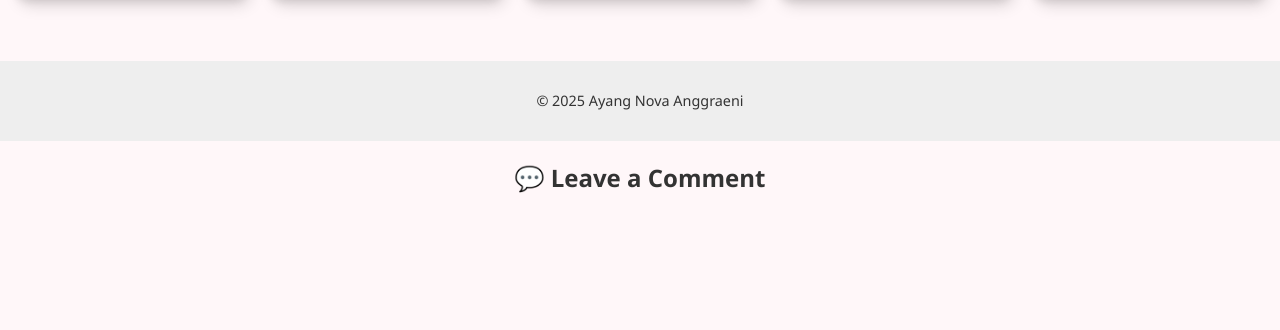
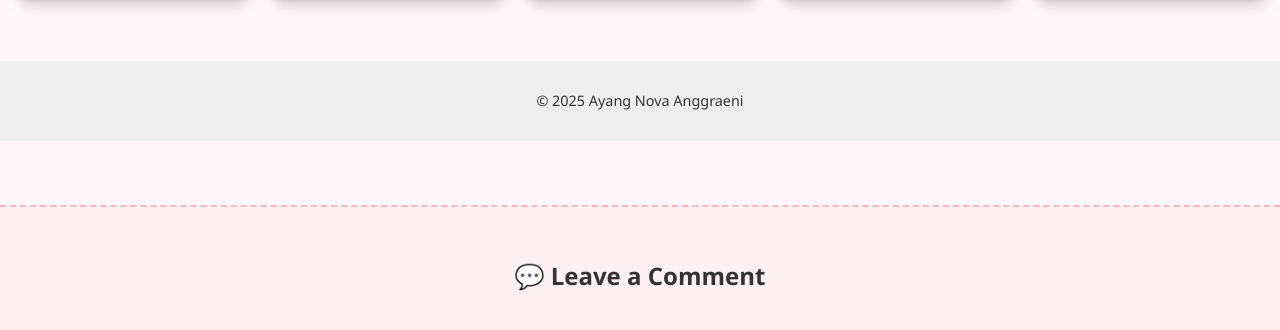
Before and after one commit to AyangNovaAnggraeni/https-ayangnovaanggraeni.github.io, a plain HTML site: page index.html in a window 1280 px wide. Shown: the part 3258-3588 px from the top of the page. Before the commit the page ends 3472 px from the top, so only its background shows below. Drawn offline with Linux system fonts and the light colour scheme.

Commit message:
memperbaiki error komen (disqus)

```diff
--- a/style.css
+++ b/style.css
@@ -91,14 +91,9 @@ footer {
     6px 12px 24px rgba(0, 0, 0, 0.2);
 }
 
-/* .art-card img {
-  padding: 8px;
-  background-color: #ea6b6b;
-  border: 1px solid #ddd;
-  box-shadow: inset 0 0 4px rgba(0,0,0,0.05);
-} */
-
-/* .art-card {
-  border: 12px solid transparent;
-  border-image: url('images/bg3.jpg') 30 round;
-} */
+.comments {
+  margin-top: 4rem;
+  padding: 2rem;
+  background: #fff0f3;
+  border-top: 2px dashed #ffb6c1;
+}
```
